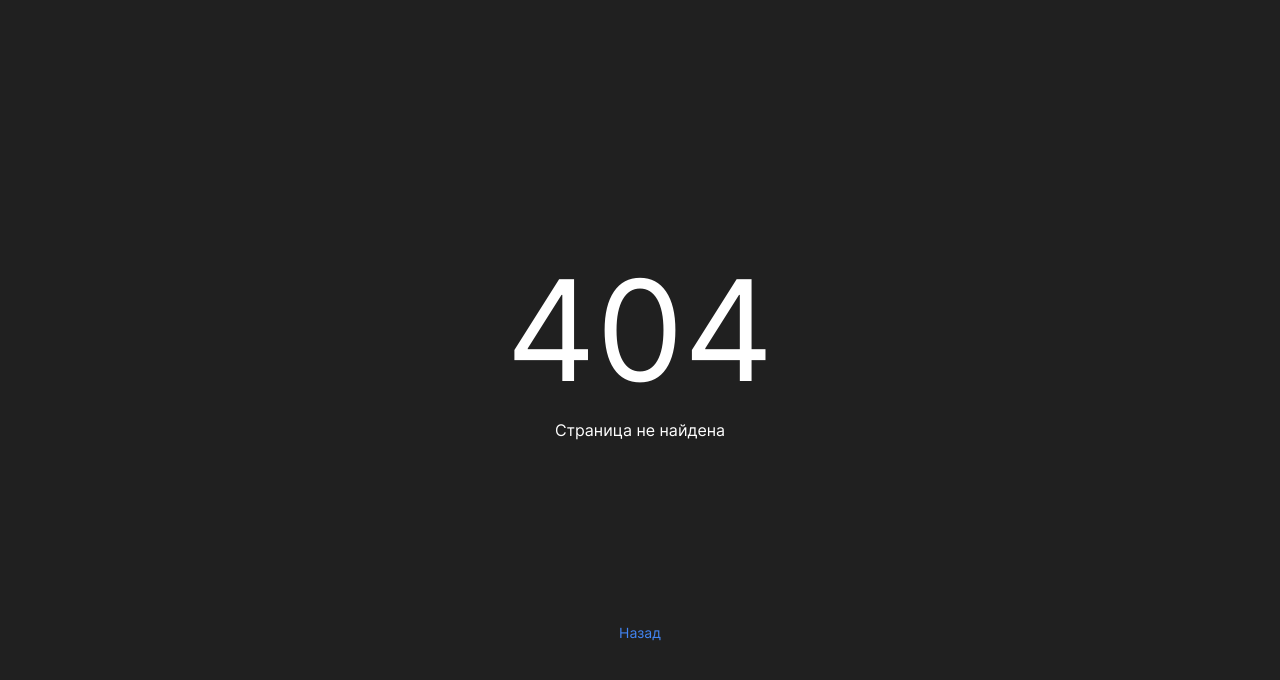
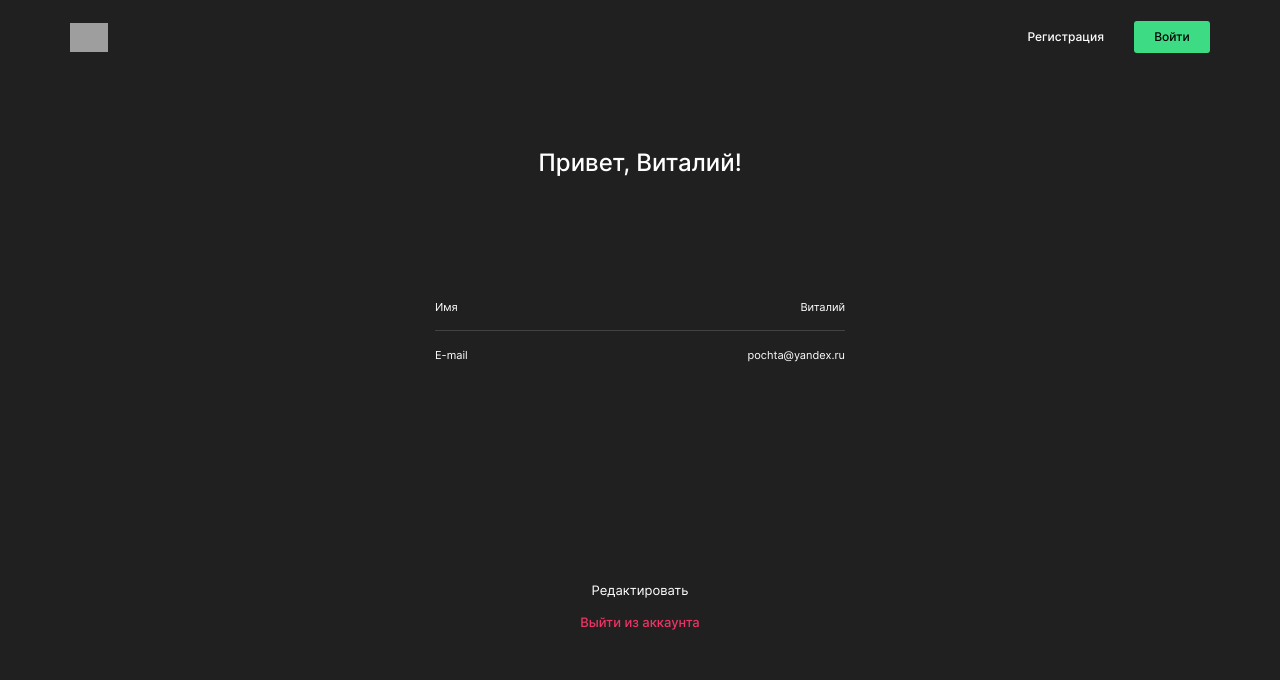
Before and after one commit to GeometricEarth/movies-explorer-frontend, a React (Create React App) app: page /profile in a window 1280 px wide. Before the commit this address had no page. Shown: the top 680 px of the page. Built offline with nearby package versions, Linux system fonts and the light colour scheme; grey boxes are pictures that could not be loaded.

Commit message:
feat: Реализовать страницу редактирования профиля пользователя

```diff
--- a/src/components/App/App.js
+++ b/src/components/App/App.js
@@ -8,23 +8,34 @@ import Login from '../Login/Login';
 import Register from '../Register/Register';
 import PageNotFound from '../PageNotFound/PageNotFound';
 import MobileMenu from '../MobileMenu/MobileMenu';
+import Profile from '../Profile/Profile';
 
 function App() {
   const [isAuthorized, setAuthorized] = useState(false);
   const [isMobileMenuOpened, setMobileMenuOpened] = useState(false);
-  const handleCloseMobileMenu = ()=>{
+  const [user, setUser] = useState({
+    name: 'Виталий',
+    email: 'pochta@yandex.ru',
+  });
+  const handleCloseMobileMenu = () => {
     setMobileMenuOpened(false);
-  }
-  const handleOpenMobileMenu = ()=>{
+  };
+  const handleOpenMobileMenu = () => {
     setMobileMenuOpened(true);
-  }
+  };
+  const handleSaveUserData = (user) => {
+    setUser(user);
+  };
   return (
     <div className="page">
       <Routes>
         <Route
           path="/"
           element={
-            <MainTemplate isAuthorized={isAuthorized} onOpenMobileMenu={handleOpenMobileMenu}>
+            <MainTemplate
+              isAuthorized={isAuthorized}
+              onOpenMobileMenu={handleOpenMobileMenu}
+            >
               <Main />
             </MainTemplate>
           }
@@ -32,9 +43,23 @@ function App() {
         <Route
           path="/movies"
           element={
-            <MainTemplate isAuthorized={isAuthorized} onOpenMobileMenu={handleOpenMobileMenu}>
+            <MainTemplate
+              isAuthorized={isAuthorized}
+              onOpenMobileMenu={handleOpenMobileMenu}
+            >
               <Movies />
             </MainTemplate>
+          }
+        ></Route>
+        <Route
+          path="/profile"
+          element={
+            <Profile
+              user={user}
+              onSave={handleSaveUserData}
+              isAuthorized={isAuthorized}
+              onOpenMobileMenu={handleOpenMobileMenu}
+            />
           }
         ></Route>
         <Route path="/signin" element={<Login />}></Route>
@@ -42,7 +67,10 @@ function App() {
         <Route path="*" element={<PageNotFound />}></Route>
       </Routes>
 
-      <MobileMenu isOpened={isMobileMenuOpened} onClose={handleCloseMobileMenu}></MobileMenu>
+      <MobileMenu
+        isOpened={isMobileMenuOpened}
+        onClose={handleCloseMobileMenu}
+      ></MobileMenu>
     </div>
   );
 }
--- a/src/components/Button/Button.js
+++ b/src/components/Button/Button.js
@@ -1,9 +1,9 @@
 import './Button.css';
 
-export default function Button({ classList, type = 'button', onClick, children }) {
+export default function Button({ classList, type = 'button', onClick, children, disabled }) {
 
   return (
-    <button className={'button ' + classList} type={type} onClick={onClick}>
+    <button className={'button ' + classList} type={type} onClick={onClick} disabled={disabled}>
       {children}
     </button>
   );
--- a/src/components/Profile/Profile.css
+++ b/src/components/Profile/Profile.css
@@ -0,0 +1,127 @@
+.profile {
+  max-width: 410px;
+  margin: 0 auto;
+  margin-top: 74px;
+  display: flex;
+  flex-direction: column;
+  justify-content: center;
+  align-items: center;
+}
+.profile__greeting {
+  text-align: center;
+  font-size: 24px;
+  font-weight: 500;
+  line-height: normal;
+  font-style: normal;
+  margin: 0;
+}
+.profile__form {
+  display: flex;
+  flex-direction: column;
+  width: 100%;
+  margin-top: 123px;
+}
+.profile__input-wrapper {
+  display: flex;
+}
+.profile__input-label {
+  color: #fff;
+  font-size: 11px;
+  font-style: normal;
+  font-weight: 400;
+  line-height: normal;
+  white-space: nowrap;
+}
+.profile__input {
+  color: #fff;
+  text-align: right;
+  font-size: 11px;
+  font-style: normal;
+  font-weight: 400;
+  line-height: normal;
+  background: transparent;
+  border: none;
+  position: relative;
+  width: 100%;
+  padding: 0;
+}
+.profile__divider {
+  border-top: solid #424242 1px;
+  margin: 16px 0 17px ;
+}
+.profile__edit-button {
+  color: #fff;
+  text-align: center;
+  font-size: 13px;
+  font-weight: 400;
+  line-height: normal;
+  margin-top: 220px;
+  background: transparent;
+}
+.profile__submit-error {
+  color: #ff004c;
+  text-align: center;
+  font-size: 11px;
+  font-weight: 400;
+  line-height: normal;
+  margin: 189px 0 0;
+  min-height: 14px;
+}
+.profile__submit-error_hidden {
+  visibility: hidden;
+}
+.profile__submit-button {
+  color: #fff;
+  height: 45px;
+  border-radius: 3px;
+  background: #4285f4;
+  margin-top: 20px;
+  width: 100%;
+}
+.profile__submit-button_disabled {
+  background: #f8f8f8;
+  color: #c2c2c2;
+  cursor: default;
+}
+.profile__logout {
+  color: #ee3465;
+  font-size: 13px;
+  font-weight: 500;
+  line-height: normal;
+  margin-top: 16px;
+}
+
+@media (max-width:768px) {
+  .profile {
+    margin-top: 236px;
+  }
+  .profile__form{
+    margin-top: 96px;
+  }
+  .profile__edit-button {
+    margin-top: 210px;
+  }
+  .profile__submit-error {
+    margin-top: 184px;
+  }
+}
+
+@media (max-width:480px) {
+  .profile{
+    margin-top: 70px;
+    max-width: 260px;
+  }
+  .profile__form {
+    margin-top: 80px;
+  }
+  .profile__edit-button {
+    margin-top: 379px;
+    font-size: 12px;
+  }
+  .profile__logout {
+    font-size: 12px;
+  }
+  .profile__submit-error{
+    margin-top: 327px;
+  }
+}
--- a/src/components/Profile/Profile.js
+++ b/src/components/Profile/Profile.js
@@ -0,0 +1,110 @@
+import './Profile.css';
+import { useState } from 'react';
+import Button from '../Button/Button';
+import LinkStyled from '../LinkStyled/LinkStyled';
+import Header from '../Header/Header';
+import useForm from '../../hooks/useForm';
+
+function Profile({ user, onSave, submitError, isAuthorized, onOpenMobileMenu }) {
+  const [isEditable, setEditable] = useState(false);
+
+  const editDone = (data) => {
+    setEditable(false);
+    onSave(data);
+  };
+  const handleClickEdit = () => {
+    resetForm();
+    setEditable(true);
+  };
+
+  const {
+    handleInputChange,
+    handleSubmit,
+    formData,
+    // errors,
+    isValid,
+    resetForm,
+  } = useForm(user ?? {}, editDone);
+
+  return (
+    <>
+      <Header
+        isAuthorized={isAuthorized}
+        onOpenMobileMenu={onOpenMobileMenu}
+      ></Header>
+      <div className="profile">
+        <h1 className="profile__greeting">Привет, {user.name}!</h1>
+        <form name="profile" className="profile__form" onSubmit={handleSubmit}>
+          <div className="profile__input-wrapper">
+            <label className="profile__input-label" htmlFor="name">
+              Имя
+            </label>
+            <input
+              id="name"
+              type="text"
+              name="name"
+              placeholder="Имя"
+              className="profile__input"
+              disabled={!isEditable}
+              required
+              minLength={2}
+              value={formData.name ?? ''}
+              onChange={handleInputChange}
+            />
+          </div>
+          <span className="profile__divider"></span>
+          <div className="profile__input-wrapper">
+            <label className="profile__input-label" htmlFor="email">
+              E-mail
+            </label>
+            <input
+              id="email"
+              type="email"
+              name="email"
+              placeholder="E-mail"
+              className="profile__input"
+              disabled={!isEditable}
+              required
+              minLength={3}
+              value={formData.email ?? ''}
+              onChange={handleInputChange}
+            />
+          </div>
+
+          {isEditable && (
+            <>
+              <p
+                className={
+                  'profile__submit-error ' +
+                  (!submitError && 'profile__submit-error_hidden')
+                }
+              >
+                {submitError}
+              </p>
+              <Button
+                type="submit"
+                classList={
+                  'profile__submit-button ' +
+                  (isValid ? '' : 'profile__submit-button_disabled')
+                }
+                disabled={!isValid}
+              >
+                Сохранить
+              </Button>
+            </>
+          )}
+        </form>
+        {!isEditable && (
+          <Button classList="profile__edit-button" onClick={handleClickEdit}>
+            Редактировать
+          </Button>
+        )}
+        <LinkStyled className="profile__logout" to="/signin">
+          Выйти из аккаунта
+        </LinkStyled>
+      </div>
+    </>
+  );
+}
+
+export default Profile;
--- /dev/null
+++ b/src/hooks/useForm.js
@@ -0,0 +1,28 @@
+import { useState } from 'react';
+
+export default function useForm(initialState = {}, onSubmit) {
+  const [formData, setFormData] = useState(initialState);
+  const [isValid, setIsValid] = useState(false);
+  const [errors, setErrors] = useState({});
+
+  function handleInputChange(evt) {
+    const { name, value, validationMessage } = evt.target;
+    setErrors({ ...errors, [name]: validationMessage });
+    setFormData({ ...formData, [name]: value });
+    setIsValid(evt.target.form.checkValidity());
+    console.log(isValid);
+  }
+
+  function handleSubmit(evt) {
+    evt.preventDefault();
+    onSubmit(formData);
+  }
+
+  function resetForm() {
+    setErrors({});
+    setFormData(initialState);
+    Object.keys(initialState).length === 0 ? setIsValid(false) : setIsValid(true);
+  }
+
+  return { handleInputChange, handleSubmit, formData, errors, isValid, resetForm };
+}
```
